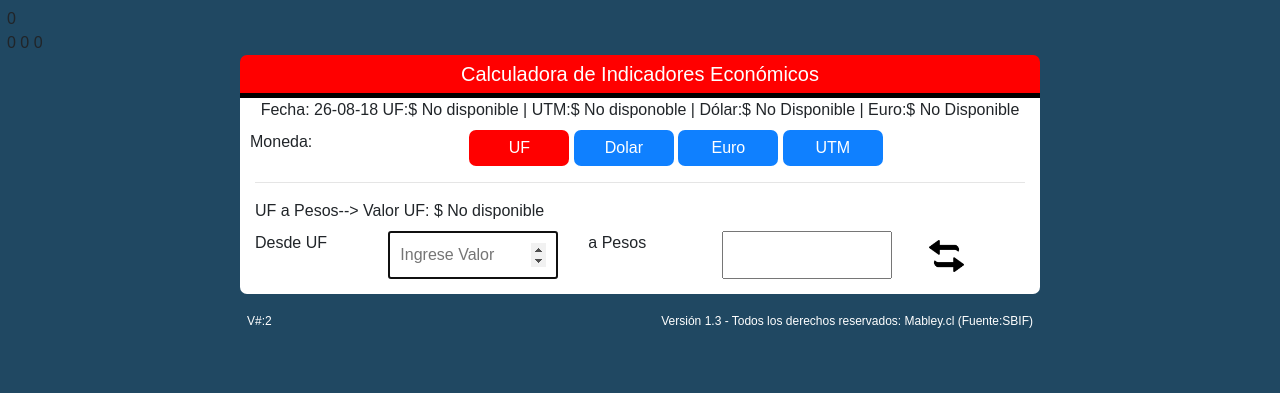
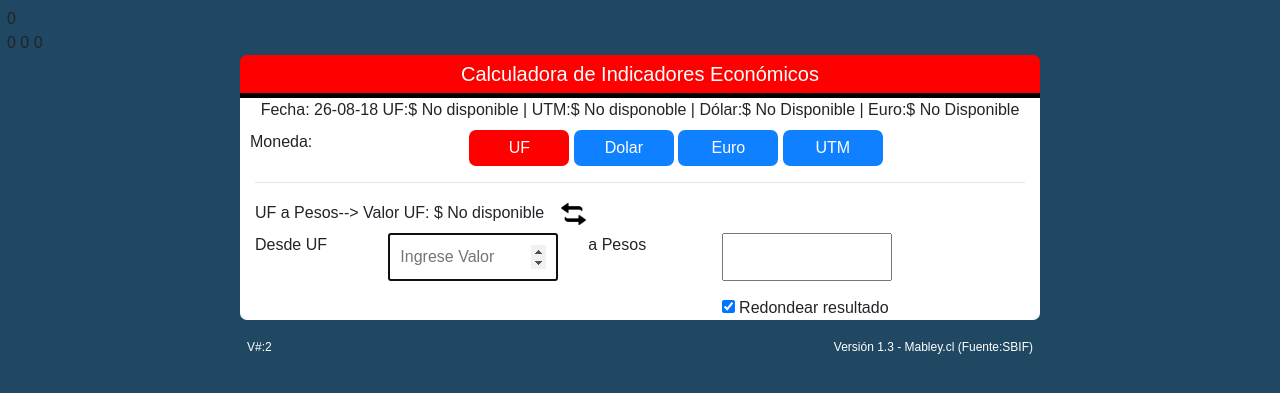
Before and after one commit to malvarezbley/e-calculadora, a PHP site: page /e-calculadora.php in a window 1280 px wide. Shown: the top 393 px of the page. Run offline with PHP 8.4, Linux system fonts and the light colour scheme; data that the repository does not hold is empty.

Commit message:
Cambio botón intercambio
Se cambia botón de intercambio a la parte superior.

```diff
--- a/css/e-calculadora.css
+++ b/css/e-calculadora.css
@@ -52,11 +52,11 @@ nav{
     color:white;
 }
 
-.boton-nosel:active{
+/* .boton-nosel:active{
 	transform:escale(0.5);
 	width: 50px;
 	height: 35px;
-}
+} */
 
 .boton-sel:hover{
 	text-decoration: none;
@@ -140,7 +140,7 @@ nav{
 
 .btn-intercambio{
     width: 50px;
-    height: 50px;
+    height: 30px;
     border: none;
     background-color: white;
     border-radius: 7px;
--- a/e-calculadora.php
+++ b/e-calculadora.php
@@ -118,6 +118,9 @@ registraVisita();
                        <input type="hidden" name="hidFlagConversion" value="1" id="idFlagConversion">
                        <label id="idTituloForm">UF a Pesos</label>-->
                        <label id="idLabelValorMoneda">Valor UF: $ <?php echo $valorUF; ?></label>
+                        <button type="button" class="btn-intercambio" onclick="invertirValores()" >
+                               <img src="imagenes/intercambio4.png" width="25">
+                        </button>
                         <div class="row">
                             <div class="col-sm-2">
                              <label id="idLabelOrigen">Desde UF</label>
@@ -141,12 +144,14 @@ registraVisita();
                                 step="any"
                                 readonly
                                 name="valorOutput" >
+
+                                <input type="checkbox" checked> Redondear resultado
                             </div>
-                            <div class="col-sm-2">
+                            <!-- <div class="col-sm-2">
                              <button type="button" class="btn-intercambio" onclick="invertirValores()" >
                                <img src="imagenes/intercambio4.png" width="35">
                              </button>
-                            </div>
+                            </div> -->
                         </div>
                     </form>
                 </section>
@@ -157,7 +162,7 @@ registraVisita();
                       V#:<?php echo totalVisitasCalculadora(); ?>
                     </div>
                     <div class="col footer-derechos">
-                      Versión <?php echo $versionCalculadora . " - "; ?> Todos los derechos reservados: Mabley.cl (Fuente:SBIF)
+                      Versión <?php echo $versionCalculadora . " - "; ?> Mabley.cl (Fuente:SBIF)
                     </div>
                 </div>
           </footer>
--- a/indicadores_2018.txt
+++ b/indicadores_2018.txt
@@ -1,2 +1,3 @@
 FECHA|VALOR UF|VALOR DOLAR|VALOR EURO|VALOR UTM|FECHA-HORA REG
 13-09-2018|27.324,67|698,43|809,49|47.920|13-09-18 01:20:42
+15-09-2018|27.328,31|682,79|797,75|47.920|15-09-18 01:19:00
```
Also changed, not shown: 1 other file.
